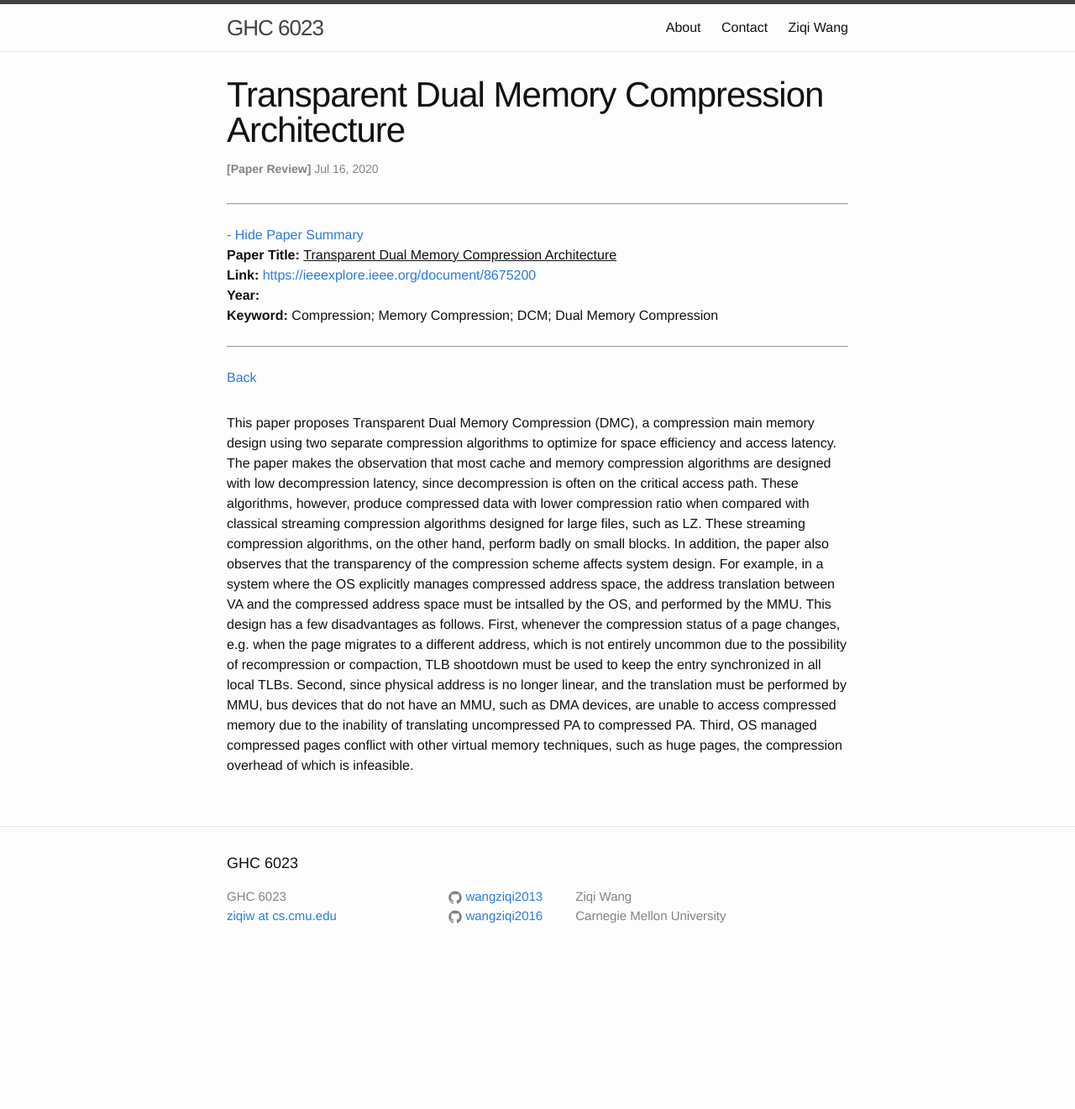
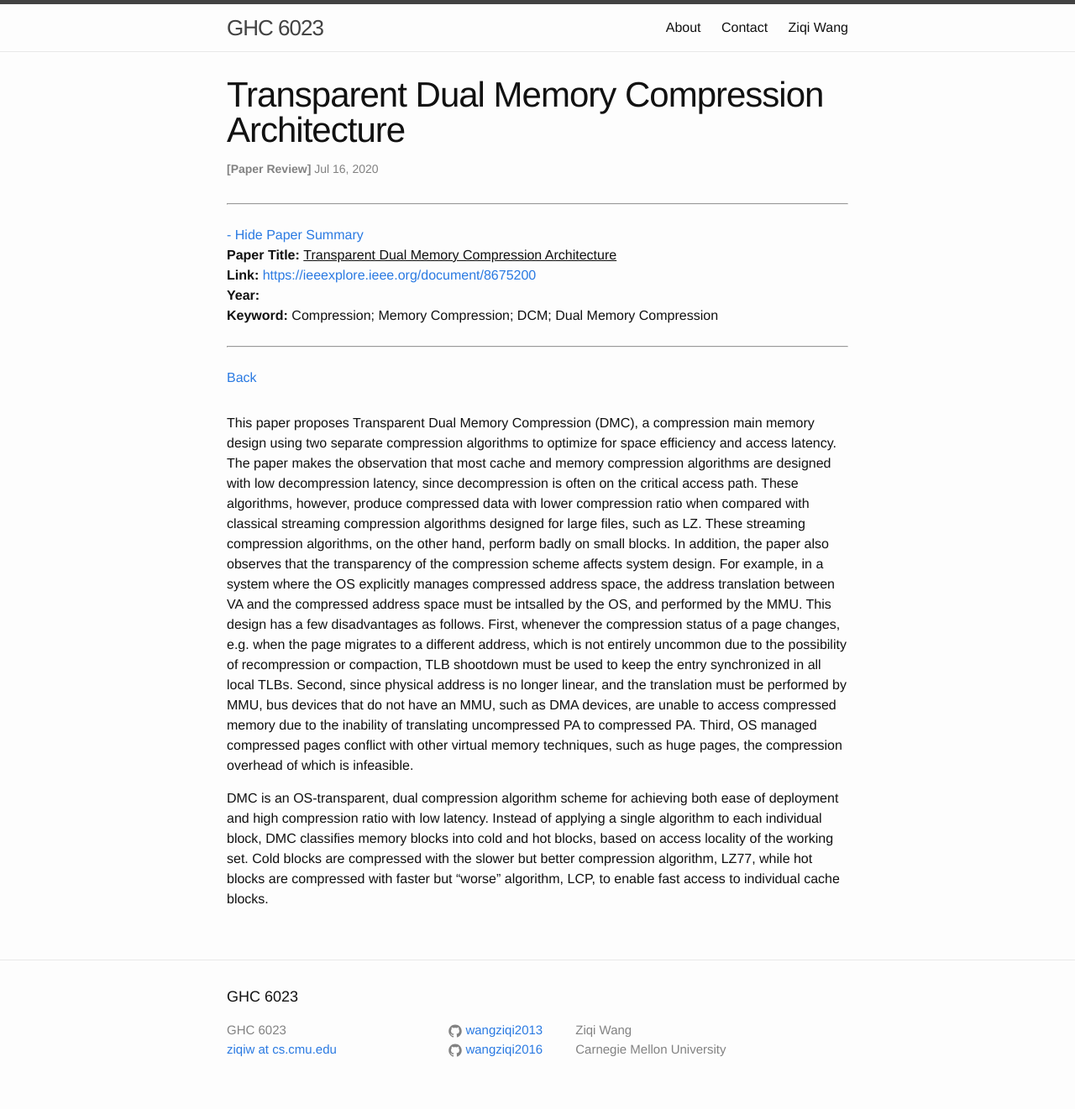
Before and after one commit to wangziqi2013/wangziqi2013.github.io, a Jekyll site: the page built from _posts/2020-07-15-dmc.markdown, in a window 1280 px wide. Shown: the whole page at 84% size. Built offline with Jekyll 4.4.1, drawn with Linux system fonts in a browser that asks for light colours; before the commit the page ends 1162 px from its top, so only the background shows below that.

Commit message:
Adding LCP

```diff
--- a/_posts/2020-07-15-dmc.markdown
+++ b/_posts/2020-07-15-dmc.markdown
@@ -28,3 +28,9 @@ synchronized in all local TLBs. Second, since physical address is no longer line
 by MMU, bus devices that do not have an MMU, such as DMA devices, are unable to access compressed memory due to the
 inability of translating uncompressed PA to compressed PA. Third, OS managed compressed pages conflict with other virtual
 memory techniques, such as huge pages, the compression overhead of which is infeasible.
+
+DMC is an OS-transparent, dual compression algorithm scheme for achieving both ease of deployment and high compression
+ratio with low latency. Instead of applying a single algorithm to each individual block, DMC classifies memory blocks into
+cold and hot blocks, based on access locality of the working set. Cold blocks are compressed with the slower but better
+compression algorithm, LZ77, while hot blocks are compressed with faster but "worse" algorithm, LCP, to enable fast access
+to individual cache blocks.
```
